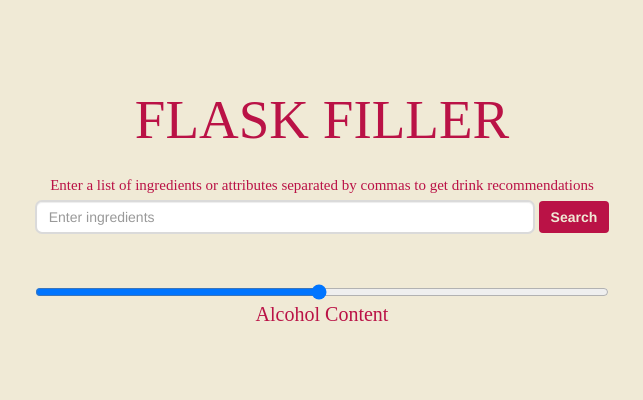
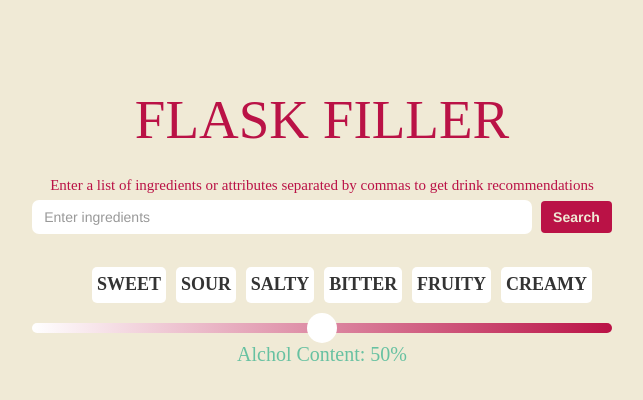
Before and after one commit to jorstern/FlaskFiller, a Python web app: template Flask Template/app/templates/search.html in a window 1280 px wide. Shown: the part 132-532 px from the top of the page, without its empty margins (318-961 px from the left). Run offline with Jinja, Linux system fonts and the light colour scheme; the template is opened without the code that fills it, so the values that code supplies are empty; some libraries are stand-ins or nearby versions.

Commit message:
fixed slider

```diff
--- a/Flask Template/app/static/main.css
+++ b/Flask Template/app/static/main.css
@@ -22,7 +22,7 @@ body {
 }
 .global-search .form-control {
 	width:500px;
-    border: 2px solid #dadada;
+    border: 2px solid #e5648d;
     border-radius: 7px;
 }
 
--- a/Flask Template/app/templates/search.html
+++ b/Flask Template/app/templates/search.html
@@ -1,19 +1,20 @@
+<!DOCTYPE html>
 <html>
     <head>
         <link href="/static/bootstrap.min.css" rel="stylesheet" type="text/css">
         <link href="/static/main.css" rel="stylesheet" type="text/css" >
 
+
+
         <style>
-          /* STYLING TO OVVERRIDE THE AUTOCOMPLETE FORM*/
+            /* STYLING TO OVVERRIDE THE AUTOCOMPLETE FORM*/
             .autocomplete-items {
               position: absolute;
-              /*border: 1px solid #d4d4d4;*/
               border-bottom: none;
               border-top: none;
               z-index: 100;
               display: block;
               color: white;
-              /*position the autocomplete items to be the same width as the container:*/
               top: 100%;
               left: 0;
               right: 0;
@@ -48,6 +49,82 @@
               color: #ffffff;
             }
 
+            input[type='text'] {
+              border: none !important;
+               -webkit-box-shadow: none !important;
+               -moz-box-shadow: none !important;
+               box-shadow: none !important;
+               outline: none;
+            }
+
+            input[type='text']:focus {
+               border: none !important;
+               -webkit-box-shadow: none !important;
+               -moz-box-shadow: none !important;
+               box-shadow: 0px 0px 10px #e5648d !important;
+               outline: none;
+            }
+
+
+            /*ALCOHOL PERCENT SLIDER STYLES*/
+            input[type='range'] {
+                -webkit-appearance: none !important;
+                background: linear-gradient(to right, white, #ba1246);
+                height: 10px;
+                border-radius: 5px;
+                width: 100%;
+            }
+            input[type='range']:focus {
+              border: none !important;
+               -webkit-box-shadow: none !important;
+               -moz-box-shadow: none !important;
+               box-shadow: none !important;
+               outline: none;
+            }
+            input[type='range']::-webkit-slider-thumb {
+                -webkit-appearance: none !important;
+                background-color: white;
+                border-radius: 25px;
+                height:30px;
+                width:30px;
+            }
+            input[type='range']::-webkit-slider-thumb:hover {
+               background-color: #9ce2c9;
+
+             }
+
+            input[type='range']::-webkit-slider-thumb:active {
+                -webkit-appearance: none !important;
+                background-color: #67C1A1;
+                border-radius: 25px;
+                height:30px;
+                width:30px;
+            }
+
+            ul {
+              display: block;
+            }
+
+            li {
+              font-size: 18px;
+              font-family: Futura;
+              border-radius: 5px;
+              background-color: white;
+              padding: 5px;
+              margin: 3px;
+              text-align: center;
+            }
+
+            li:hover {
+              background-color: #9ce2c9;
+            }
+
+            li:active {
+              background-color: #67C1A1;
+            }
+
+
+
         </style>
 
     </head>
@@ -67,30 +144,65 @@
 
             <div class="form-group">
 
+                <!-- Enter ingredients text book and search button -->
                 <div class="autocomplete" style="position: relative; display: inline-block; width: 500px; padding-bottom: 10px">
                     <div style="">
-                        <input id="input" type="text" name="search" class="form-control" placeholder="Enter ingredients" autocomplete="off">
+                        <input id="input" type="text" name="search" class="form-control" placeholder="Enter ingredients" autocomplete="off" style="">
                     </div>
                 </div>
 
-                <button type="submit" class="btn btn-info" style="color: #F0EAD6; background-color: #ba1246; border: none"> <strong>Search</strong> </button>
+                <button type="submit" class="btn btn-info" style="color: #F0EAD6; background-color: #ba1246; border: none; margin-left: 5px;"> <strong>Search</strong> </button>
 
+
+                <!-- container to display autocomplete items -->
                 <div class="container-multi" style="display: block">
                     <ul id="choices" class="choices" style="list-style: none;">
                     </ul>
                 </div>
 
+
+
+                <!-- flavor profiles checkboxes -->
+                <ul>
+                  <li class="flavor" id="sweet_id" onclick="toggleSweet()">
+                    <label>SWEET</label>
+                  </li>
+
+                  <li>
+                    <label class="flavor" id="sour_id">SOUR</label>
+                  </li>
+
+                  <li>
+                    <label  class="flavor" id="salty_id">SALTY</label>
+                  </li>
+
+                  <li>
+                    <label class="flavor" id="bitter_id">BITTER</label>
+                  </li>
+
+                  <li>
+                    <label class="flavor" id="fruity_id"">FRUITY</label>
+                  </li>
+
+                  <li>
+                    <label class="flavor" id="creamy_id">CREAMY</label>
+                  </li>
+                </ul>
+
                 <br><br>
 
-                <div class="slidecontainer" style="display: block">
-                  <input type="range" min="1" max="100" value="50" class="slider" id="myRange">
-                  <p style="font-size: 20px; color: #ba1246; font-family: Futura;">Alcohol Content</p>
+                <!-- alcohol percentage slider -->
+                <div class="slide_container" style="display: block;">
+                  <input type="range" min="0" max="100" value="50" step="10" class="slider" id="mySlider" oninput="outputUpdate(value)">
+                  <output for="mySlider" id="percent" style="font-size: 20px; font-family: Futura; color: #67C1A1;">Alchol Content: 50%</output>
                 </div>
 
             </div>
 
         </form>
 
+
+        <!-- display search results -->
         <form class="form-inline global-search">
         {% if data %}
             <h1 style="color: #ba1246; font-size: 22px; font-family: Futura; padding: 3px;">{{output_message}}</h1>
@@ -102,7 +214,19 @@
         {% endif %}
         </form>
 
-        <script>
+        <script type='text/javascript' src='http://ajax.googleapis.com/ajax/libs/jquery/1.6.4/jquery.min.js'></script>
+        <script  type="text/javascript">
+
+        var sweet = document.getElementById("sweet_id");
+        function toggleSweet() {
+          sweet.classList.toggle("active");
+        }
+
+
+        function outputUpdate(val) {
+          document.querySelector('#percent').value = 'Alcohol Content: ' + val + '%';
+        }
+
         var ingredients = ["151 proof rum","190 Proof Everclear",
 "7-Up",
 "Absinthe",
@@ -654,16 +778,11 @@ function autocomplete(inp, arr) {
                 inp.value = this.getElementsByTagName("input")[0].value;
               }
 
-              /*item = document.createElement("li")
-              item.innerHTML = this.getElementsByTagName("input")[0].value;
-              item.style.color = white;
-              item.setAttribute("class", "ing_item");*/
-              /*close the list of autocompleted values,
+              /*close all lists
               (or any other open lists of autocompleted values:*/
               closeAllLists();
           });
           a.appendChild(b);
-          /*list.appendChild(item)*/
         }
       }
   });
@@ -722,8 +841,6 @@ function autocomplete(inp, arr) {
 document.addEventListener("click", function (e) {
     closeAllLists(e.target);
 });
-
-
 }
 
 autocomplete(document.getElementById("input"), ingredients);
@@ -734,7 +851,6 @@ inp.addEventListener("keydown", function(e) {
     autocomplete(document.getElementById("input"), ingredients);
   }
 })
-
         </script>
 
     </body>
```
Also changed, not shown: other parts of Flask Template/app/static/main.css (+0 -45 lines), 2 other files.
